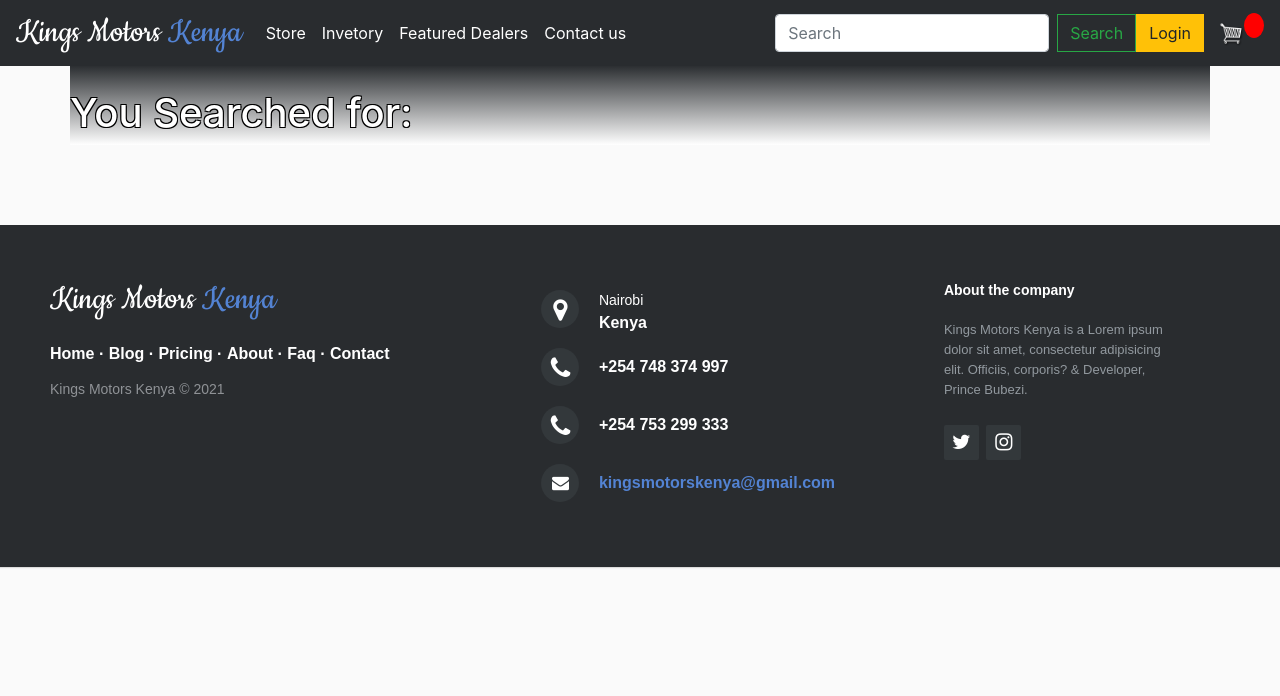
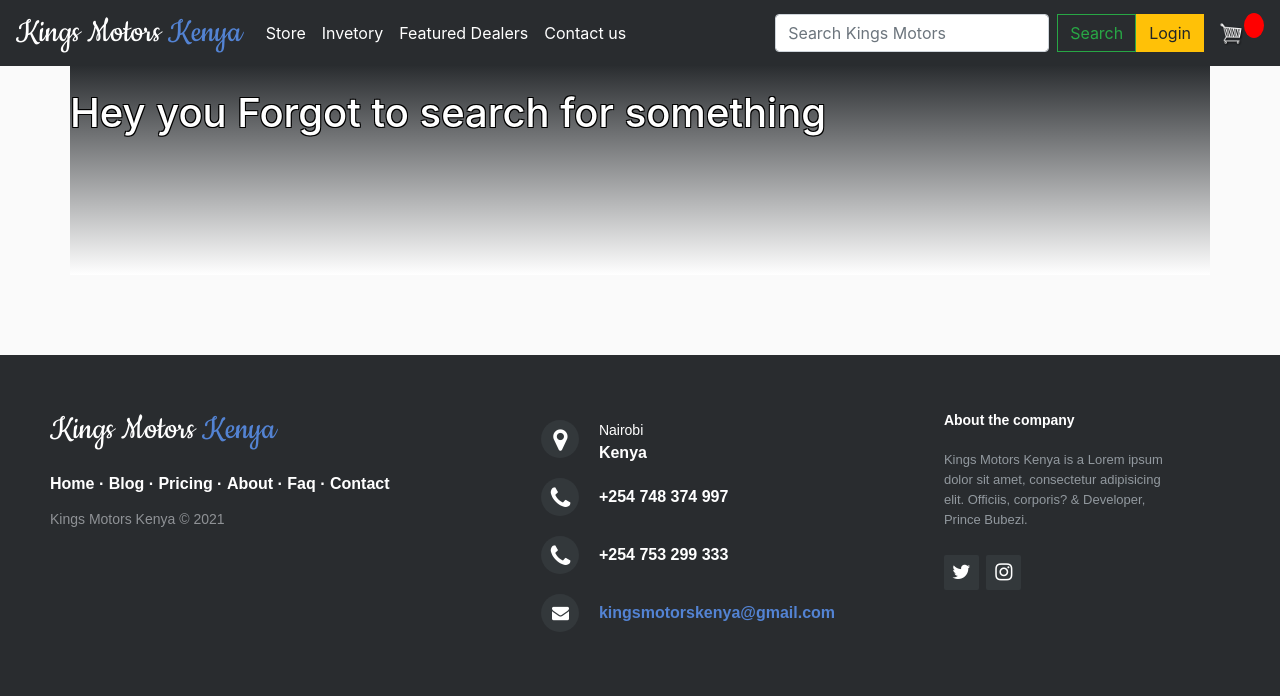
Before and after one commit to Blacking-highness/Kings-Motors-Kenya, a Django app: page /search_results in a window 1280 px wide. Shown: the top 696 px of the page. Run offline with Django 3.2, Linux system fonts and the light colour scheme; some libraries are stand-ins or nearby versions.

Commit message:
search Functionality and update details view

```diff
--- a/store/templates/store/details.html
+++ b/store/templates/store/details.html
@@ -18,6 +18,11 @@
                 <h6>{{product.fuel_type}}</h6>
                 <h6>{{product.engine_capacity}} {{product.engine_capacity_unit}}s</h6>
                 <p>{{product.details}}</p>
+
+                <button data-product="{{product.id}}"
+                        data-action="add"
+                        class="btn btn-outline-secondary add-btn update-cart">Add to Cart</button>
+
             </div>
         </div>
     {% endfor %}
--- a/store/templates/store/main.html
+++ b/store/templates/store/main.html
@@ -121,7 +121,7 @@
 		action="{% url 'search_results' %}">
 
 			{% csrf_token %}
-			  <input class="form-control mr-sm-2" type="search" placeholder="Search" aria-label="Search">
+			  <input class="form-control mr-sm-2" type="search" name="searched" placeholder="Search Kings Motors" aria-label="Search">
 			  <button class="btn btn-outline-success my-2 my-sm-0" type="submit">Search</button>
 		</form>
 
--- a/store/templates/store/results.html
+++ b/store/templates/store/results.html
@@ -3,9 +3,50 @@
 {% block content %}
 <div class="row">
 
+    {% if searched %}
+        <div class="row">
+            <div class="col-lg-12">
+                <h1 style="color: white !important;
+                        text-shadow: -1px -1px 0 #000, 1px -1px 0 #000, -1px 1px 0 #000, 1px 1px 0 #000 !important;
+                        padding-left: 10px;
+                        ">   You Searched for: {{ searched }}
+                </h1>
+            </div>
+        </div>
+        <br/>
+        <div class="row">
+            {% for search_item in search_items %}
+                <div class="col-lg-4">
+                    <img class="thumbnail" src="{{search_item.image.url}}"
+                        style="padding-left: 19px;">
+                </div>
+                <div class="col-lg-7">
+                    <div class="box-element product">
+                        <h4><strong>{{search_item.name}}</strong></h4>
+                        <hr>
+                        <h5 style="display: inline-block;"><strong>Model {{search_item.model}}</strong></h5>
+                        <h4 style="float: right;">{{search_item.transmission}}</h4>
+                        <h4>KSh. {{search_item.price}} only</h4>
+                        <a class="btn btn-outline-success" href="{% url 'details' %}">View</a>
+                        <button data-product="{{search_item.id}}" data-action="add" class="btn btn-outline-secondary add-btn update-cart">Add to Cart</button>
+                    </div>
+
+                </div>
+
+
+            {% endfor %}
+        </div>
+
+
+
+
+
+    {% else %}
     <h1 style="color: white !important;
     text-shadow: -1px -1px 0 #000, 1px -1px 0 #000, -1px 1px 0 #000, 1px 1px 0 #000 !important;
-    ">You Searched for: </h1>
+    padding-bottom: 130px;
+    ">Hey you Forgot to search for something</h1>
+    {% endif %}
 
 </div>
 {% endblock content %}
--- a/store/views.py
+++ b/store/views.py
@@ -103,5 +103,14 @@
 	return JsonResponse('Payment submitted..', safe=False)
 
 def search(request):
-	context = {}
+	if request.method == "POST":
+		searched = request.POST.get('searched')
+		search_items = Product.objects.filter(name__contains=searched)
+
+
+		context = {'searched': searched,
+					'search_items': search_items}
+	else:
+		context = {}
+
 	return render(request, 'store/results.html', context)
```
Also changed, not shown: db.sqlite3, media/2022_hyundai_santa_cruz_4k_5k_hd_cars.jpg (added), media/2022_hyundai_santa_cruz_4k_5k_hd_cars_YafwxJP.jpg (added), media/ferrari.jpg (added), media/mercedece-benz.jpg (added), media/nissan-dualis.jpg (added), media/range-rover-velar.jpg (added), 5 other files.
